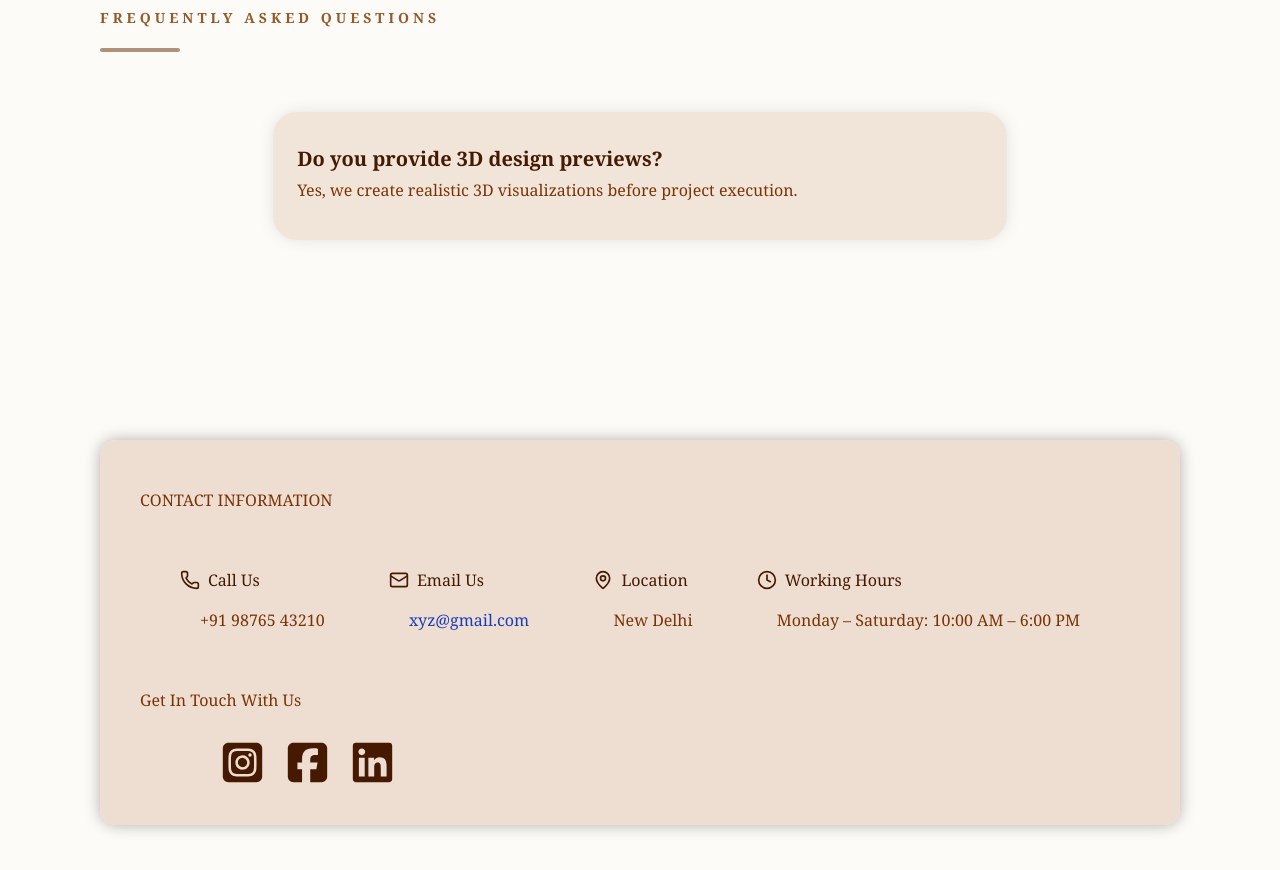
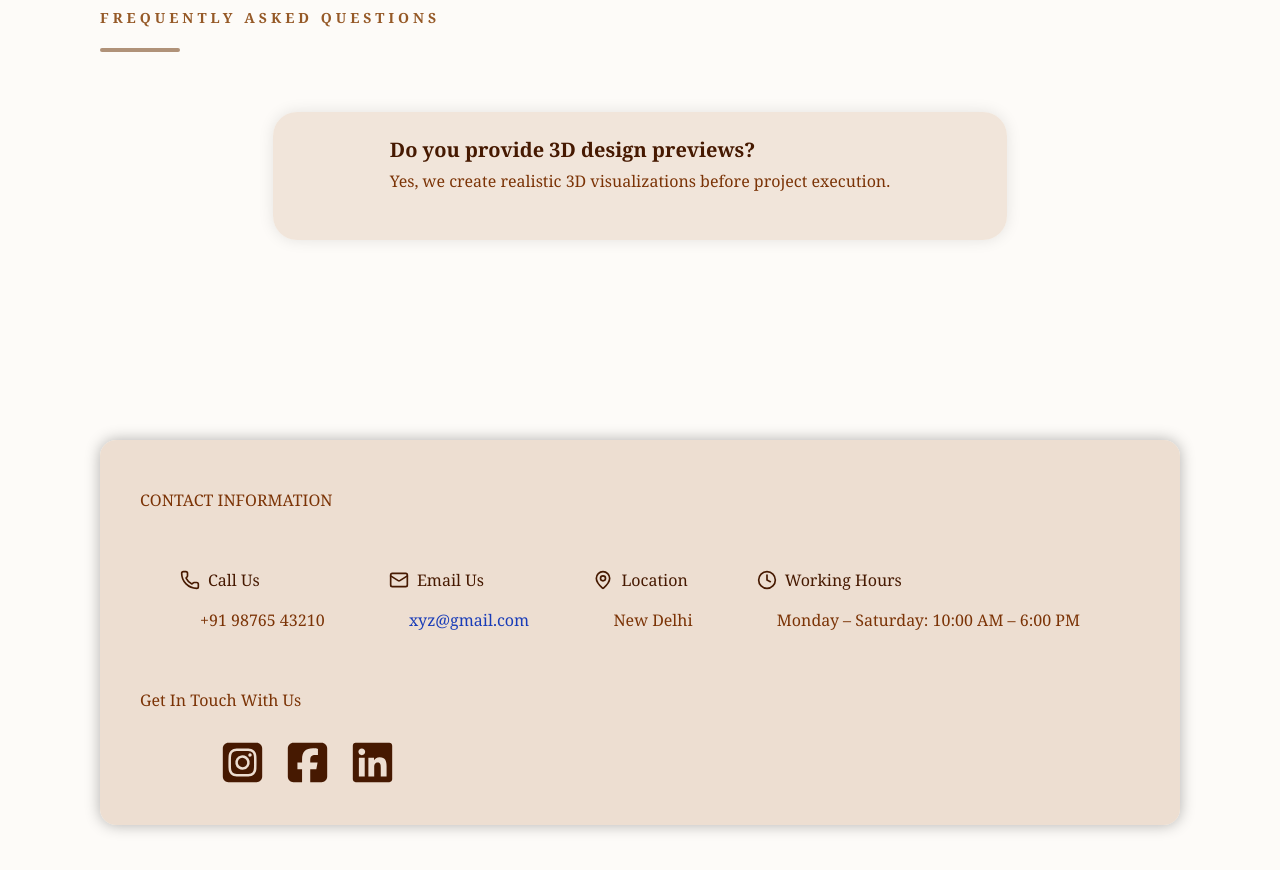
Before and after one commit to saurbu/Studio-Chicnest, a React (Vite) app: page / in a window 1280 px wide. Shown: the part 4420-5290 px from the top of the page. Built offline with nearby package versions, Linux system fonts and the light colour scheme.

Commit message:
completed

```diff
--- a/src/components/Questions.jsx
+++ b/src/components/Questions.jsx
@@ -48,9 +48,9 @@ const Questions = () => {
             <SwiperSlide key={index}
             className="flex justify-center"
             >
-              <div className="bg-[#E9D8C7]/60 rounded-3xl m-5 p-6 shadow-[0_0_15px_rgba(0,0,0,0.1)] hover:-translate-y-2 transition-all duration-500 w-[90%] md:w-[70%] mx-auto ">
+              <div className="bg-[#E9D8C7]/60 rounded-3xl m-5 p-6  shadow-[0_0_15px_rgba(0,0,0,0.1)] hover:-translate-y-2 transition-all duration-500 w-[90%] md:h-fit h-55 md:w-[70%] mx-auto ">
 
-                <div className="flex items-center h-20 leading-8.5">
+                <div className="flex flex-col items-center justify-start h-20 md:leading-8.5">
 
                   <div>
                     <h3 className="font-bold text-amber-950 text-xl">
```
